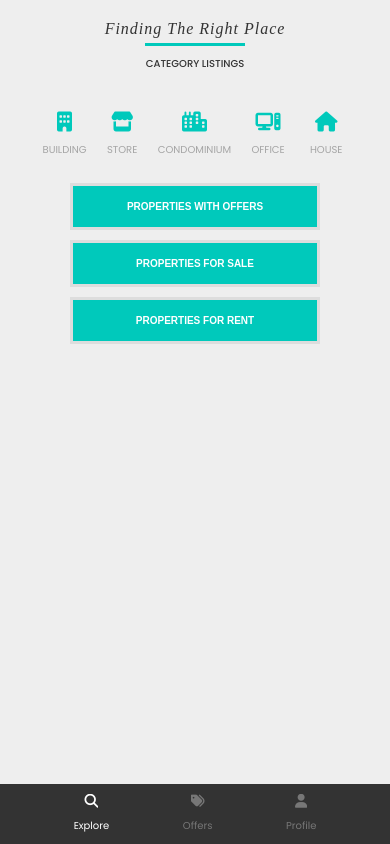
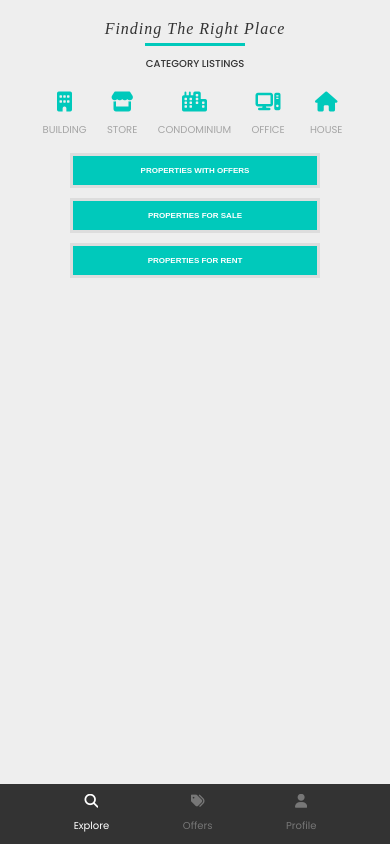
Before and after one commit to khen0071/Estate-Picker, a React (Vite) app: page / in a window 390 px wide. Built offline with nearby package versions, Linux system fonts and the light colour scheme; no server answers; the database is empty; a web font is replaced by a local one.

Commit message:
8th commit

```diff
--- a/src/index.css
+++ b/src/index.css
@@ -198,7 +198,6 @@ button {
   min-height: 500px;
   width: 100%;
   margin: auto;
-
   cursor: pointer;
   display: flex;
   flex-direction: column;
@@ -229,7 +228,7 @@ button {
     min-height: 200px;
   }
   .swiperSlideDivExplore {
-    min-height: 250px;
+    min-height: 220px;
   }
 }
 /*Swiper End*/
--- a/src/styles/Explore.module.css
+++ b/src/styles/Explore.module.css
@@ -148,20 +148,25 @@
 }
 
 @media only screen and (max-width: 400px) {
+  .categoryIconsContainer {
+    padding: 10px 0;
+  }
   .categoryContainer {
     padding: 20px;
   }
   .headerCategory {
     font-size: 16px;
   }
+
   .categoryTextContainer h4 {
     font-size: 10px;
+    padding: 0;
   }
   .borderDesign {
     width: 100px;
   }
   .categoryList button {
-    padding: 15px;
-    font-size: 10px;
+    padding: 10px;
+    font-size: 8px;
   }
 }
```
